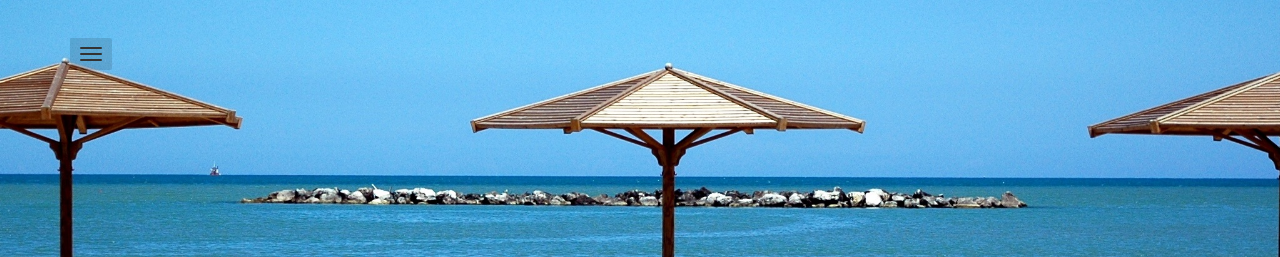
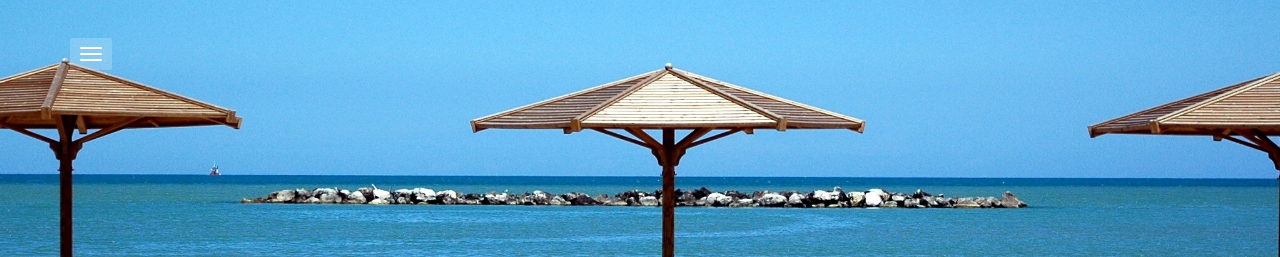
Before and after one commit to KatherineMichel/white-sands-beach-resort-website, a plain HTML site: page index.html in a window 1280 px wide. Shown: the top 257 px of the page. Drawn offline with nearby package versions, Linux system fonts and the light colour scheme; a web font is replaced by a local one.

Commit message:
Update index.html

```diff
--- a/index.html
+++ b/index.html
@@ -22,9 +22,9 @@
 </head>
 
 <!-- use "theme-invert" class on bright backgrounds, also try "text-shadows" class -->
-<body class="theme-invert">
+<body class="theme-shadows">
 
-<nav class="mainmenu dropup">
+<nav class="mainmenu">
 	<div class="container">
 		<div class="dropdown">
 			<button type="button" class="navbar-toggle" data-toggle="dropdown"><span class="icon-bar"></span> <span class="icon-bar"></span> <span class="icon-bar"></span> </button>
```
